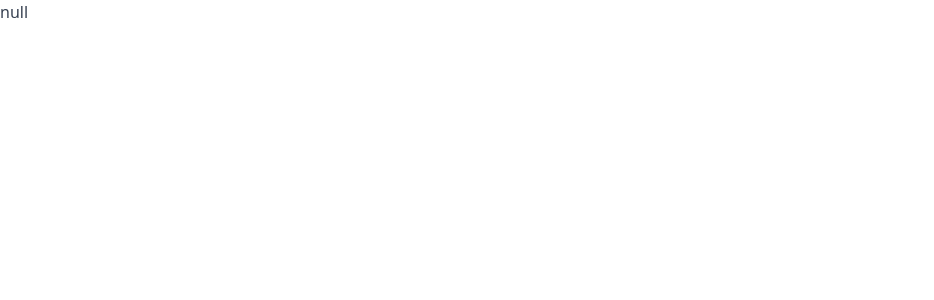
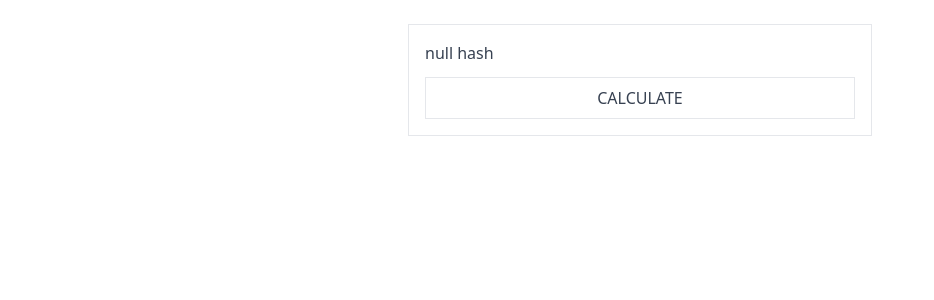
Before and after one commit to vaibhavshn/vcalc, a Next.js app: page /calc in a window 1280 px wide. Shown: the top 300 px of the page, without its empty margins (0-934 px from the left). Built offline with nearby package versions, Linux system fonts and the light colour scheme.

Commit message:
new: Added complete calc page

```diff
--- a/components/Creator.tsx
+++ b/components/Creator.tsx
@@ -18,13 +18,13 @@ export default function Creator() {
     <div>
       <div className="flex items-center justify-between">
         <button
-          className="px-4 py-2 bg-gray-100 text-gray-800 rounded-md mx-auto my-6 block"
+          className="px-4 py-2 bg-gray-100 text-gray-800 rounded-md mx-auto my-6 block text-sm"
           onClick={(_) => clearAll()}
         >
           Clear All
         </button>
         <button
-          className="px-4 py-2 bg-gray-100 text-gray-800 rounded-md mx-auto my-6 block"
+          className="px-4 py-2 bg-gray-100 text-gray-800 rounded-md mx-auto my-6 block text-sm"
           onClick={(_) => {
             window.open(`/calc#${getHash({ inputs, outputs })}`, '_blank');
           }}
--- /dev/null
+++ b/lib/calc.ts
@@ -0,0 +1,47 @@
+import { Inputs } from '@/hooks/inputs';
+import { Outputs } from '@/hooks/outputs';
+import { Parser } from 'expr-eval';
+import { isNumber, pickBy, mapValues } from 'lodash';
+
+interface CalcResult {
+  value: string;
+  error?: string;
+}
+
+class Calc {
+  parser: Parser;
+  constructor() {
+    this.parser = new Parser();
+  }
+
+  evaluate(expr: string, inputs: Inputs): CalcResult {
+    try {
+      const res = this.parser.parse(expr).evaluate(inputs);
+      return {
+        value: res,
+      };
+    } catch (e) {
+      return {
+        value: '',
+        error: e.message,
+      };
+    }
+  }
+
+  calculate(inputs: Inputs, outputs: Outputs): Record<string, CalcResult> {
+    let results: Record<string, CalcResult> = {};
+    for (const [field, expr] of Object.entries(outputs)) {
+      results[field] = this.evaluate(expr, {
+        ...inputs,
+        ...pickBy(
+          mapValues(results, (result) => result.value),
+          isNumber
+        ),
+      });
+    }
+    return results;
+  }
+}
+
+export type { CalcResult };
+export default Calc;
--- a/lib/translate.ts
+++ b/lib/translate.ts
@@ -15,7 +15,11 @@ const getHash = (obj: HashObject): string | null => {
 
 const getHashObject = (hash: string): HashObject | null => {
   try {
-    return JSON.parse(atob(hash));
+    const obj = JSON.parse(atob(hash));
+    if (!('inputs' in obj) && !('outputs' in obj)) {
+      return null;
+    }
+    return obj;
   } catch (_) {}
   return null;
 };
--- a/pages/calc.tsx
+++ b/pages/calc.tsx
@@ -1,9 +1,17 @@
-import { useEffect, useState } from 'react';
+import { FormEvent, useEffect, useState } from 'react';
 import { HashObject, getHashObject } from '@/lib/translate';
+import { formatField } from '@/lib/format';
+import { Inputs } from '@/hooks/inputs';
+import { Outputs } from '@/hooks/outputs';
+import Calc, { CalcResult } from '@/lib/calc';
 
 export default function CalcPage() {
-  const [hash, setHash]: [hash: HashObject | null, setHash: Function] =
-    useState(null);
+  const [hash, setHash] = useState<HashObject | null>(null);
+
+  const [results, setResults] =
+    useState<Record<string, CalcResult> | null>(null);
+
+  const calc = new Calc();
 
   useEffect(() => {
     const hash = window.location.hash.substr(1);
@@ -12,5 +20,70 @@ export default function CalcPage() {
     }
   }, []);
 
-  return <div>{JSON.stringify(hash)}</div>;
+  const calculate = (inputs: Inputs, outputs: Outputs) => {
+    setResults(calc.calculate(inputs, outputs));
+  };
+
+  const handleSubmit = (e: FormEvent) => {
+    if (e) e.preventDefault();
+    if (!hash) return false;
+    const inputs = hash.inputs;
+    const outputs = hash.outputs;
+
+    calculate(inputs, outputs);
+
+    return false;
+  };
+
+  return (
+    <div
+      className={`grid grid-cols-1 ${
+        results ? 'md:grid-cols-2 max-w-4xl' : 'max-w-lg'
+      } gap-4 md:gap-0 w-full mx-auto p-6`}
+    >
+      <form
+        className="flex flex-col space-y-3 p-4 border"
+        onSubmit={handleSubmit}
+      >
+        {!hash && <div>null hash</div>}
+        {hash &&
+          'inputs' in hash &&
+          Object.entries(hash.inputs).map(([field, value]) => (
+            <div className="flex flex-col" key={field}>
+              <label htmlFor="">{formatField(field)}</label>
+              <input
+                type="text"
+                value={value}
+                placeholder={formatField(field)}
+                onChange={(e) => {
+                  const inputs = Object.assign({}, hash.inputs, {
+                    [field]: e.target.value,
+                  });
+                  setHash(Object.assign({}, hash, { inputs }));
+                }}
+              />
+            </div>
+          ))}
+        <button className="py-2 font-light uppercase border">Calculate</button>
+      </form>
+      {results && (
+        <div className="p-4 bg-gradient-to-br from-gray-900 to-gray-700 text-gray-200 space-y-3">
+          {Object.entries(results).map(
+            ([field, data]: [field: string, data: any]) => (
+              <div key={field}>
+                <div className="text-sm font-light">{formatField(field)}</div>
+                <div
+                  className={`text-lg font-bold ${
+                    data.error ? 'text-red-500' : 'text-gray-100'
+                  }`}
+                >
+                  {data.error ?? data.value}
+                </div>
+              </div>
+            )
+          )}
+        </div>
+      )}
+    </div>
+  );
 }
```
